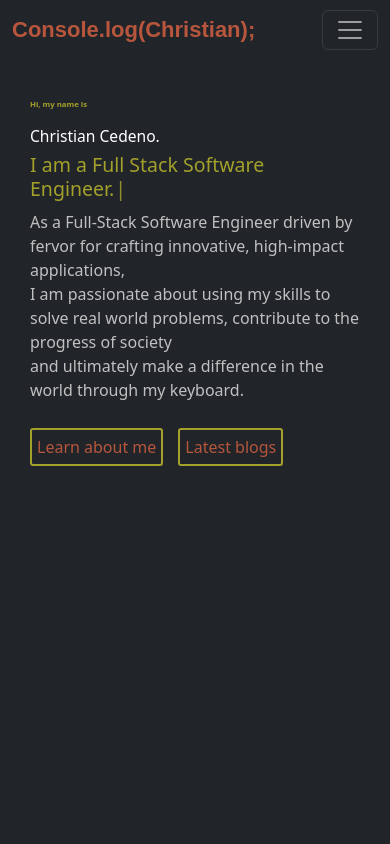
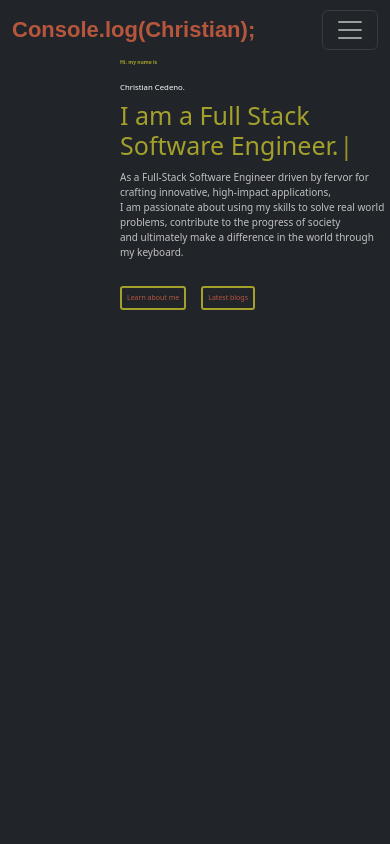
Before and after one commit to cedenoc181/pw2023, a React (Create React App) app: page / in a window 390 px wide. Shown: the top 844 px of the page. Built offline with nearby package versions, Linux system fonts and the light colour scheme.

Commit message:
added media query to home screen for 767px and 565 px

```diff
--- a/src/Component/About.css
+++ b/src/Component/About.css
@@ -35,3 +35,8 @@ width: fit-content;
 .technology span {
     color: var(--Darkolive);
 }
+
+
+@media only screen and (max-width: 375px) {
+
+}
--- a/src/Component/About.js
+++ b/src/Component/About.js
@@ -13,7 +13,7 @@ useEffect(() => {
 
 
   return (
-    <div id='about' className="about bg-dark w-100 vh-1000" >
+    <div id='about' className="about bg-dark w-100 vh-100" >
       <div className="row wrapper">
         <div className='about-text col-12 col-md-6 col-lg-6 px-5' data-aos = 'fade-right'>
             <h3><span>01. </span>About me</h3>
--- a/src/Component/Home.css
+++ b/src/Component/Home.css
@@ -24,7 +24,7 @@ list-style-type: none;
 }
 
 .icons-container .icons::after {
-    content: '';
+  content: "";
   display: block;
   width: 1px;
   height: 90px;
@@ -37,7 +37,6 @@ list-style-type: none;
   position: fixed;
   bottom: 30px;
   right: 15px;
-
 }
 
 .email-container p {
@@ -46,7 +45,7 @@ list-style-type: none;
 }
 
 .email-container p::after {
-    content: '';
+  content: "";
   display: inline-block;
   width: 1px;
   height: 90px;
@@ -60,11 +59,11 @@ main h1 {
 }
 
 main {
-    /* margin-top: 70px; */
+  height: 100vh;
   margin-left: 120px;
 }
 
-main .hi-name  {
+main .hi-name {
   color: var(--olive);
   font-size: 2vw;
   font-weight: bold;
@@ -73,12 +72,16 @@ main .hi-name  {
 main h2 {
   color: var(--olive);
   font-size: 50px;
-    font-size: 5vw;
+  /* font-size: 5vw; */
 }
 
 main .details {
   color: var(--grey);
   margin-top: 10px;
+}
+
+.details {
+  font-size: 18px;
 }
 
 main button {
@@ -96,12 +99,10 @@ main h2 {
   color: var(--white) !important;
 }
 
-
 .learn {
   text-decoration: none;
   color: #b7563d;
 }
-
 
 #blog {
   text-decoration: none;
@@ -110,13 +111,50 @@ main h2 {
 
 /* this hides css edits to smaller screens */
 @media only screen and (max-width: 768px) {
-    .icons-container, .email-container {
+  .icons-container,
+  .email-container {
     display: none;
   }
-    main {
-        margin-top: 40px;
-        margin-left: 30px;
-        margin-right: 30px;
 }
 
+@media only screen and (max-width: 767px) {
+  .details {
+    font-size: 14px;
   }
+  main .hi-name {
+    font-size: 1.5vw;
+  }
+  main h1 {
+    font-size: 3vw;
+  }
+  main h2 {
+    font-size: 35px;
+  }
+  .learn {
+    font-size: 10px;
+  }
+  #blog {
+    font-size: 10px;
+  }
+}
+
+@media only screen and (max-width: 565px) {
+    .details {
+      font-size: 10px;
+    }
+    main .hi-name {
+      font-size: 1.3vw;
+    }
+    main h1 {
+      font-size: 2vw;
+    }
+    main h2 {
+      font-size: 25px;
+    }
+    .learn {
+      font-size: 7px;
+    }
+    #blog {
+      font-size: 7px;
+    }
+  }
--- a/src/Component/Home.js
+++ b/src/Component/Home.js
@@ -50,7 +50,6 @@ function Home() {
              </p>
              <button className="bg-transparent"><a className='learn' href="#about">Learn about me </a></button>
              <button  className="bg-transparent learn"><a id="blog" href="https://dev.to/cedsengine/building-a-qr-code-generator-onj">Latest blogs</a></button>
-
         </main>
     </div>
   )
```
Lines whose indentation alone changed are shown as unchanged.
